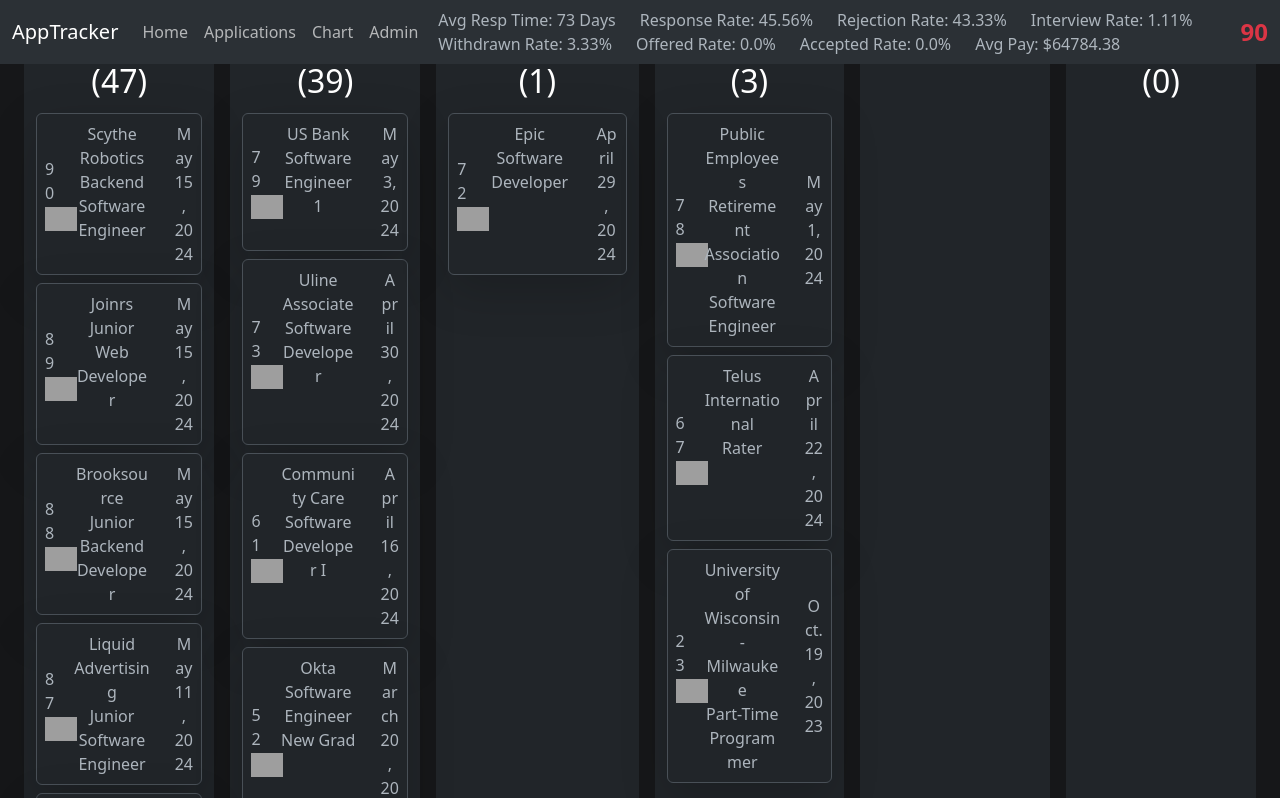
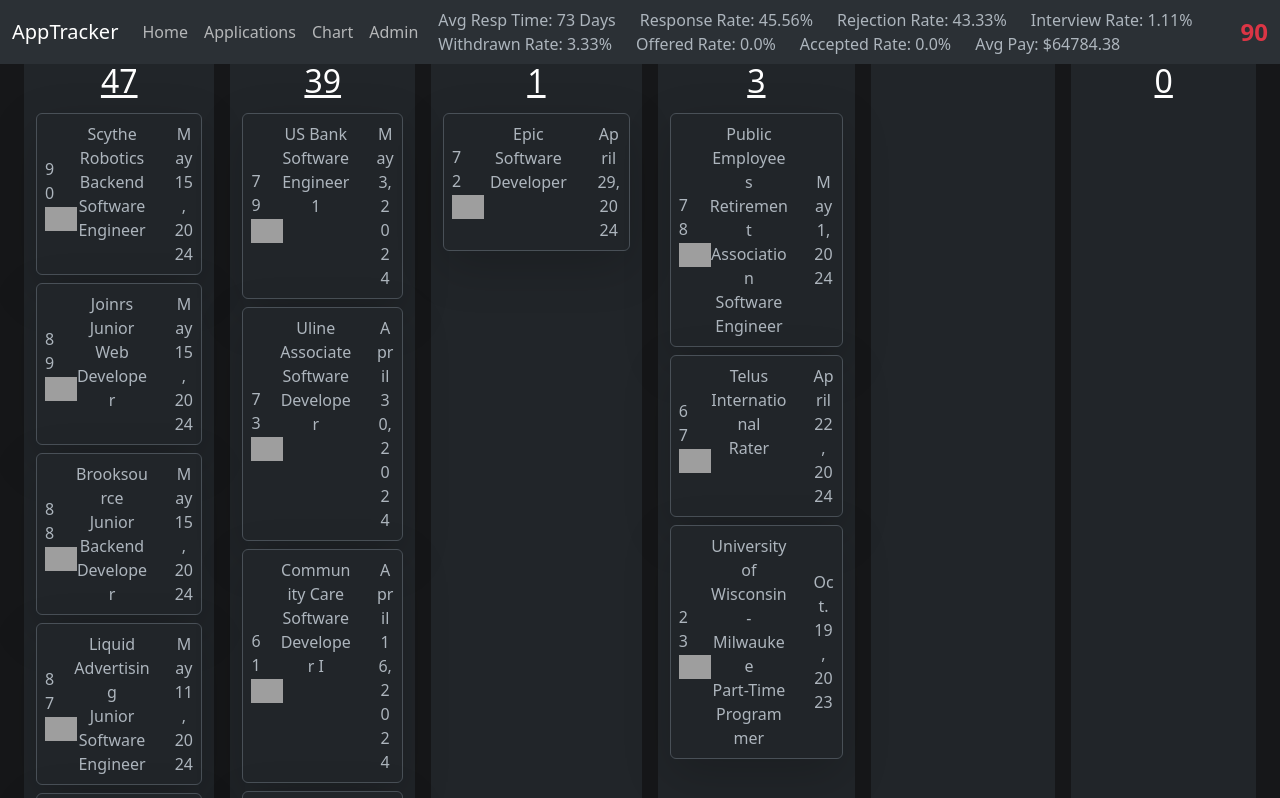
Before and after one commit to ale202008/ApplicationTracker, a Django app: page /applications/ in a window 1280 px wide. Shown: the top 798 px of the page. Run offline with Django 5.2, Linux system fonts and the light colour scheme; data comes from the database, SQL or seed files in the repository; both versions use the stored data as it was after the commit; some libraries are stand-ins or nearby versions; grey boxes are pictures that could not be loaded.

Commit message:
Made some adjustments.

```diff
--- a/apptracker/static/js/logofallinganimation.js
+++ b/apptracker/static/js/logofallinganimation.js
@@ -45,7 +45,10 @@ document.addEventListener("DOMContentLoaded", function() {
 
             // Function to create a single logo element
             function createSingleLogo() {
-                createLogoElement(links[index]);
+                const existingLogo = document.querySelector(`img[src="${links[index]}"]`);
+                if (!existingLogo) {
+                    createLogoElement(links[index]);
+                }
                 index = (index + 1) % links.length; // Increment index and cycle back to 0 when it reaches the end
             }
 
--- a/apptracker/templates/applications.html
+++ b/apptracker/templates/applications.html
@@ -11,8 +11,8 @@
                 id="applied-column"
                 data-column-id="Applied"
             >
-                <span class='h2'>
-                    Applied {% if applied_applications %} ({{ applied_applications|length }}) {% endif %}
+                <span class='h2 text-decoration-underline'>
+                    Applied:  {% if applied_applications %} {{ applied_applications|length }} {% endif %}
                 </span>
                 <div class="row g-2 mt-1">
                     {% if applied_applications %}
@@ -27,8 +27,8 @@
                 id="rejected-column"
                 data-column-id="Rejected"
             >
-                <span class='h2'>
-                    Rejected {% if rejected_applications %} ({{ rejected_applications|length }}) {% endif %}
+                <span class='h2 text-decoration-underline'>
+                    Rejected: {% if rejected_applications %} {{ rejected_applications|length }} {% endif %}
                 </span>
                 <div class="row g-2 mt-1">
                     {% if rejected_applications %}
@@ -44,8 +44,8 @@
                 id="interview-column"
                 data-column-id="Interview"
             >
-                <span class='h2'>
-                    Interviewed {% if interview_applications %} ({{ interview_applications|length }}) {% endif %}
+                <span class='h2 text-decoration-underline'>
+                    Interviewed: {% if interview_applications %} {{ interview_applications|length }} {% endif %}
                 </span>
                 <div class="row g-2 mt-1">
                     {% if interview_applications %}
@@ -61,8 +61,8 @@
                 id="applied-column"
                 data-column-id="Withdrawn"
             >
-                <span class='h2'>
-                    Withdrawn {% if withdrawn_applications %} ({{ withdrawn_applications|length }}) {% endif %}
+                <span class='h2 text-decoration-underline'>
+                    Withdrawn: {% if withdrawn_applications %} {{ withdrawn_applications|length }} {% endif %}
                 </span>
                 <div class="row g-2 mt-1">
                     {% if withdrawn_applications %}
@@ -77,8 +77,8 @@
                 id="applied-column"
                 data-column-id="Offered"
             >
-                <span class='h2'>
-                    Offered {% if offered_applications %} ({{ offered_applications|length }}) {% else %} (0) {% endif %}
+                <span class='h2 text-decoration-underline'>
+                    Offered:  {% if offered_applications %} {{ offered_applications|length }} {% else %} 0 {% endif %}
                 </span>
                 <div class="row g-2 mt-1">
                     {% if offered_applications %}
@@ -93,8 +93,8 @@
                 id="applied-column"
                 data-column-id="Accepted"
             >
-                <span class='h2'>
-                    Accepted {% if accepted_applications %} ({{ accepted_applications|length }}) {% else %} (0) {% endif %}
+                <span class='h2 text-decoration-underline'>
+                    Accepted:  {% if accepted_applications %} {{ accepted_applications|length }} {% else %} 0 {% endif %}
                 </span>
                 <div class="row g-2 mt-1">
                     {% if accepted_applications %}
```
Also changed, not shown: apptracker/templates/chart.html (+8 -3 lines), db.sqlite3.
